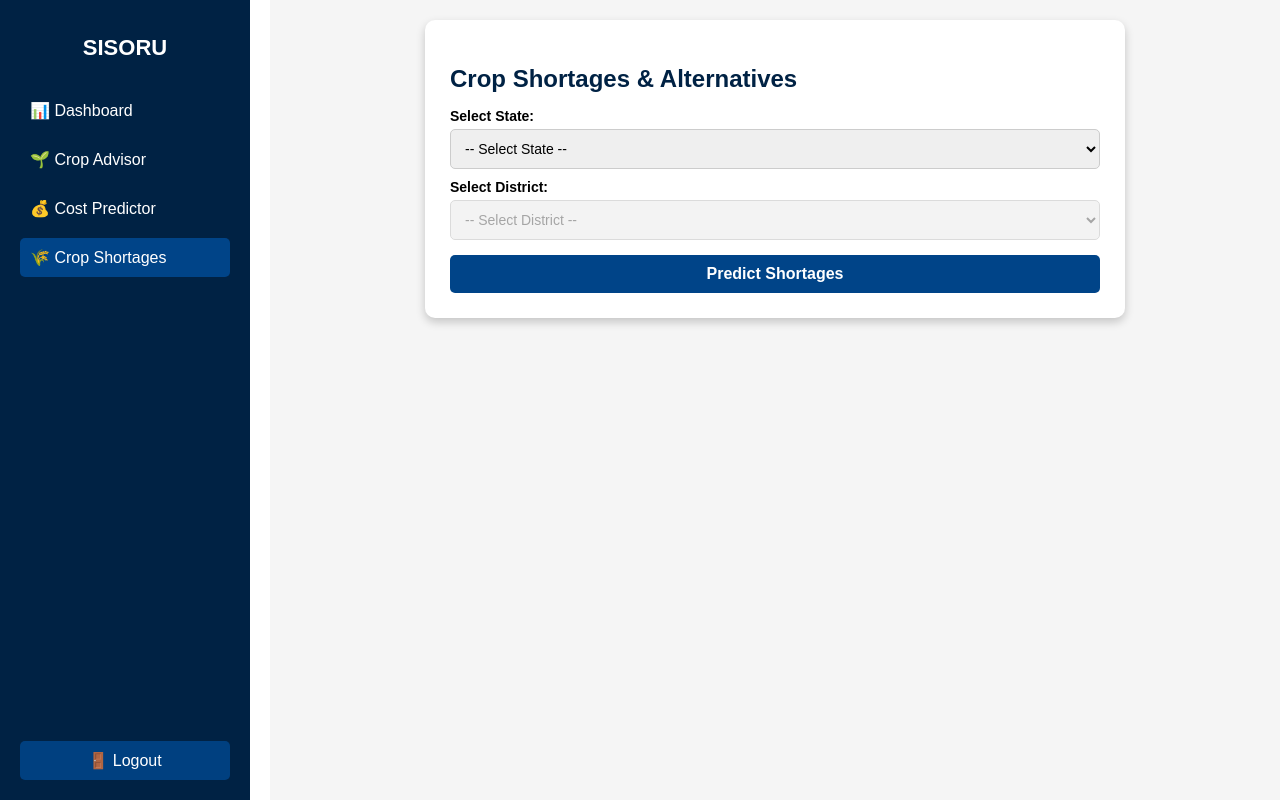
After one commit to Bellatrix122/Sisoru2, a Flask app: page /crop_shortages in a window 1280 px wide. The commit adds this page. Run offline with Flask 3, Linux system fonts and the light colour scheme.

Commit message:
shortages

```diff
--- a/app.py
+++ b/app.py
@@ -2,6 +2,7 @@ from flask import Flask, render_template, request, redirect, url_for, flash, ses
 import sqlite3
 from functools import wraps
 from werkzeug.security import generate_password_hash, check_password_hash
+from shortages import shortages_bp  # Import the shortages blueprint
 
 app = Flask(__name__)
 app.secret_key = 'your_secret_key'
@@ -41,6 +42,9 @@ def create_users_table():
 
 # Initialize database on app start
 create_users_table()
+
+# Register shortages Blueprint
+app.register_blueprint(shortages_bp)
 
 # Route: Default Landing Page (Redirect to Login)
 @app.route('/')
@@ -116,13 +120,13 @@ def cost_predictor():
         return redirect(url_for('login'))
     return render_template('cost_predictor.html', username=session['username'], active_page='cost_predictor')
 
-# Route: Water Analysis
-@app.route('/water_analysis')
+@app.route('/crop_shortages')
 @nocache
-def water_analysis():
+def crop_shortages():
     if 'user_id' not in session:
         return redirect(url_for('login'))
-    return render_template('water_analysis.html', username=session['username'], active_page='water_analysis')
+    return render_template("shortages.html")  # Directly render the template
+
 
 # Route: Logout
 @app.route('/logout')
--- /dev/null
+++ b/shortages.py
@@ -0,0 +1,43 @@
+from flask import Blueprint, render_template, request
+import pandas as pd
+
+shortages_bp = Blueprint("shortages", __name__, template_folder="templates")
+
+# Load dataset
+file_path = "cleaned_data.csv"
+df = pd.read_csv(file_path)
+
+@shortages_bp.route("/crop_shortages", methods=["GET", "POST"])
+def district_shortage():
+    states = df["State Name"].unique().tolist()
+    districts_by_state = {state: df[df["State Name"] == state]["Dist Name"].unique().tolist() for state in states}
+
+    if request.method == "POST":
+        state = request.form.get("state")
+        district = request.form.get("district")
+
+        if not state or not district:
+            return render_template("shortages.html", states=states, districts_by_state=districts_by_state, error="Please select both state and district.")
+
+        # Function to detect shortages
+        def detect_crop_shortages(state, district, threshold=10):
+            district_data = df[(df["State Name"] == state) & (df["Dist Name"] == district)]
+            if district_data.empty:
+                return {"shortage_crops": [], "alternative_crops": []}
+
+            # Calculate average irrigation levels per crop
+            crop_irrigation = district_data.iloc[:, 5:].mean()
+
+            # Identify shortage and alternative crops
+            shortage_crops = crop_irrigation[crop_irrigation < threshold].index.tolist()
+            alternative_crops = crop_irrigation[crop_irrigation >= threshold].index.tolist()
+
+            return {"shortage_crops": shortage_crops, "alternative_crops": alternative_crops}
+
+        # Get results
+        result = detect_crop_shortages(state, district)
+
+        return render_template("shortages.html", states=states, districts_by_state=districts_by_state,
+                               shortage_crops=result["shortage_crops"], alternative_crops=result["alternative_crops"])
+
+    return render_template("shortages.html", states=states, districts_by_state=districts_by_state)
--- a/templates/crop_advisor.html
+++ b/templates/crop_advisor.html
@@ -14,7 +14,9 @@
     <a href="{{ url_for('dashboard') }}" class="nav-item">📊 Dashboard</a>
 <a href="{{ url_for('crop_advisor') }}" class="nav-item">🌱 Crop Advisor</a>
 <a href="{{ url_for('cost_predictor') }}" class="nav-item">💰 Cost Predictor</a>
-      <a href="{{ url_for('water_analysis') }}" class="nav-item">💧 Water Analysis</a>
+<a href="{{ url_for('crop_shortages') }}" class="nav-item active">🌾 Crop Shortages</a>
+
+
   </nav>
   <div class="logout-container">
     <a href="{{ url_for('logout') }}" class="logout-button">🚪 Logout</a>
--- a/templates/dashboard.html
+++ b/templates/dashboard.html
@@ -14,13 +14,14 @@
     <a href="{{ url_for('dashboard') }}" class="nav-item">📊 Dashboard</a>
 <a href="{{ url_for('crop_advisor') }}" class="nav-item">🌱 Crop Advisor</a>
 <a href="{{ url_for('cost_predictor') }}" class="nav-item">💰 Cost Predictor</a>
-      <a href="{{ url_for('water_analysis') }}" class="nav-item">💧 Water Analysis</a>
+<a href="{{ url_for('crop_shortages') }}" class="nav-item active">🌾 Crop Shortages</a>
+
+
   </nav>
   <div class="logout-container">
     <a href="{{ url_for('logout') }}" class="logout-button">🚪 Logout</a>
   </div>
 </div>
-
   <!-- Main Content -->
   <div class="main-content">
     <h2>District Agricultural Overview</h2>
--- /dev/null
+++ b/templates/shortages.html
@@ -0,0 +1,252 @@
+<!DOCTYPE html>
+<html lang="en">
+<head>
+    <meta charset="UTF-8">
+    <meta name="viewport" content="width=device-width, initial-scale=1.0">
+    <title>Crop Shortages</title>
+    <link rel="stylesheet" href="{{ url_for('static', filename='css/styles.css') }}">
+    <style>
+        /* Keep sidebar fixed */
+        .sidebar {
+            width: 250px;
+            height: 100vh;
+            position: fixed;
+            left: 0;
+            top: 0;
+            background: #002244;
+            color: white;
+            padding: 20px;
+            display: flex;
+            flex-direction: column;
+        }
+
+        .sidebar h1 {
+            font-size: 22px;
+            text-align: center;
+            margin-bottom: 20px;
+        }
+
+        .nav-item {
+            display: block;
+            padding: 10px 15px;
+            color: white;
+            text-decoration: none;
+            margin: 5px 0;
+            border-radius: 5px;
+            transition: 0.3s;
+        }
+
+        .nav-item:hover, .nav-item.active {
+            background: #004488;
+        }
+
+        .logout-container {
+            margin-top: auto;
+        }
+
+        .logout-button {
+            display: block;
+            background: #d9534f;
+            text-align: center;
+            padding: 10px;
+            border-radius: 5px;
+            color: white;
+            text-decoration: none;
+            margin-top: 20px;
+        }
+
+        .logout-button:hover {
+            background: #c9302c;
+        }
+
+        /* Main content area */
+        .main-content {
+            margin-left: 270px; /* Leave space for the sidebar */
+            padding: 20px;
+        }
+
+        .container {
+            background: white;
+            padding: 25px;
+            border-radius: 10px;
+            box-shadow: 0 4px 10px rgba(0, 0, 0, 0.2);
+            max-width: 650px;
+            margin: auto;
+            color: black;
+        }
+
+        h2 {
+            color: #002244;
+            font-size: 24px;
+            margin-bottom: 15px;
+        }
+
+        label {
+            display: block;
+            margin-top: 10px;
+            font-weight: bold;
+            font-size: 14px;
+            text-align: left;
+        }
+
+        select, button {
+            width: 100%;
+            padding: 10px;
+            margin-top: 5px;
+            border-radius: 5px;
+            border: 1px solid #ccc;
+            font-size: 14px;
+        }
+
+        button {
+            background-color: #004488;
+            color: white;
+            cursor: pointer;
+            font-size: 16px;
+            font-weight: bold;
+            margin-top: 15px;
+            transition: 0.3s ease;
+            border: none;
+        }
+
+        button:hover {
+            background-color: #002855;
+        }
+
+        .error {
+            color: red;
+            font-weight: bold;
+            margin-top: 10px;
+        }
+
+        .results-container {
+            display: flex;
+            justify-content: space-between;
+            margin-top: 20px;
+            padding: 15px;
+            background: #f8f9fa;
+            border-radius: 8px;
+            text-align: left;
+            box-shadow: 0 2px 6px rgba(0, 0, 0, 0.1);
+        }
+
+        .results-box {
+            width: 48%;
+            background: #fff;
+            padding: 12px;
+            border-radius: 8px;
+            box-shadow: 0 2px 4px rgba(0, 0, 0, 0.1);
+        }
+
+        .results-box h3 {
+            text-align: center;
+            color: #004488;
+            font-size: 16px;
+            border-bottom: 2px solid #004488;
+            padding-bottom: 5px;
+            margin-bottom: 10px;
+        }
+
+        ul {
+            list-style-type: none;
+            padding: 0;
+        }
+
+        ul li {
+            background: #e9ecef;
+            padding: 10px;
+            margin: 5px 0;
+            border-radius: 5px;
+            text-align: center;
+            font-weight: bold;
+        }
+    </style>
+</head>
+<body>
+
+<!-- Sidebar -->
+<div class="sidebar">
+    <h1>SISORU</h1>
+    <nav>
+        <a href="{{ url_for('dashboard') }}" class="nav-item">📊 Dashboard</a>
+        <a href="{{ url_for('crop_advisor') }}" class="nav-item">🌱 Crop Advisor</a>
+        <a href="{{ url_for('cost_predictor') }}" class="nav-item">💰 Cost Predictor</a>
+        <a href="{{ url_for('crop_shortages') }}" class="nav-item active">🌾 Crop Shortages</a>
+    </nav>
+    <div class="logout-container">
+        <a href="{{ url_for('logout') }}" class="logout-button">🚪 Logout</a>
+    </div>
+</div>
+
+<!-- Main Content -->
+<div class="main-content">
+    <div class="container">
+        <h2>Crop Shortages & Alternatives</h2>
+
+        <form method="post">
+            <label for="state">Select State:</label>
+            <select name="state" id="state" onchange="updateDistricts()">
+                <option value="">-- Select State --</option>
+                {% for state in states %}
+                    <option value="{{ state }}">{{ state }}</option>
+                {% endfor %}
+            </select>
+
+            <label for="district">Select District:</label>
+            <select name="district" id="district" disabled>
+                <option value="">-- Select District --</option>
+            </select>
+
+            <button type="submit">Predict Shortages</button>
+        </form>
+
+        {% if error %}
+            <p class="error">{{ error }}</p>
+        {% endif %}
+
+        {% if shortage_crops or alternative_crops %}
+            <div class="results-container">
+                <div class="results-box">
+                    <h3>Shortage Crops</h3>
+                    <ul>
+                        {% for crop in shortage_crops %}
+                            <li>{{ crop }}</li>
+                        {% endfor %}
+                    </ul>
+                </div>
+
+                <div class="results-box">
+                    <h3>Alternative Crops</h3>
+                    <ul>
+                        {% for crop in alternative_crops %}
+                            <li>{{ crop }}</li>
+                        {% endfor %}
+                    </ul>
+                </div>
+            </div>
+        {% endif %}
+    </div>
+</div>
+
+<script>
+    let districtsByState = JSON.parse('{{ districts_by_state | tojson | safe }}');
+
+    function updateDistricts() {
+        let state = document.getElementById("state").value;
+        let districtDropdown = document.getElementById("district");
+
+        districtDropdown.innerHTML = "<option value=''>-- Select District --</option>";
+        districtDropdown.disabled = true;
+
+        if (state && districtsByState[state]) {
+            districtsByState[state].forEach(district => {
+                let option = new Option(district, district);
+                districtDropdown.add(option);
+            });
+            districtDropdown.disabled = false;
+        }
+    }
+</script>
+
+</body>
+</html>
```
Also changed, not shown: templates/cost_predictor.html (+5 -3 lines), templates/crop_shortages.html (added, +92 -0 lines), templates/water_analysis.html (deleted, +0 -46 lines), cleaned_data.csv (added), users.db. Lines whose indentation alone changed are shown as unchanged.
